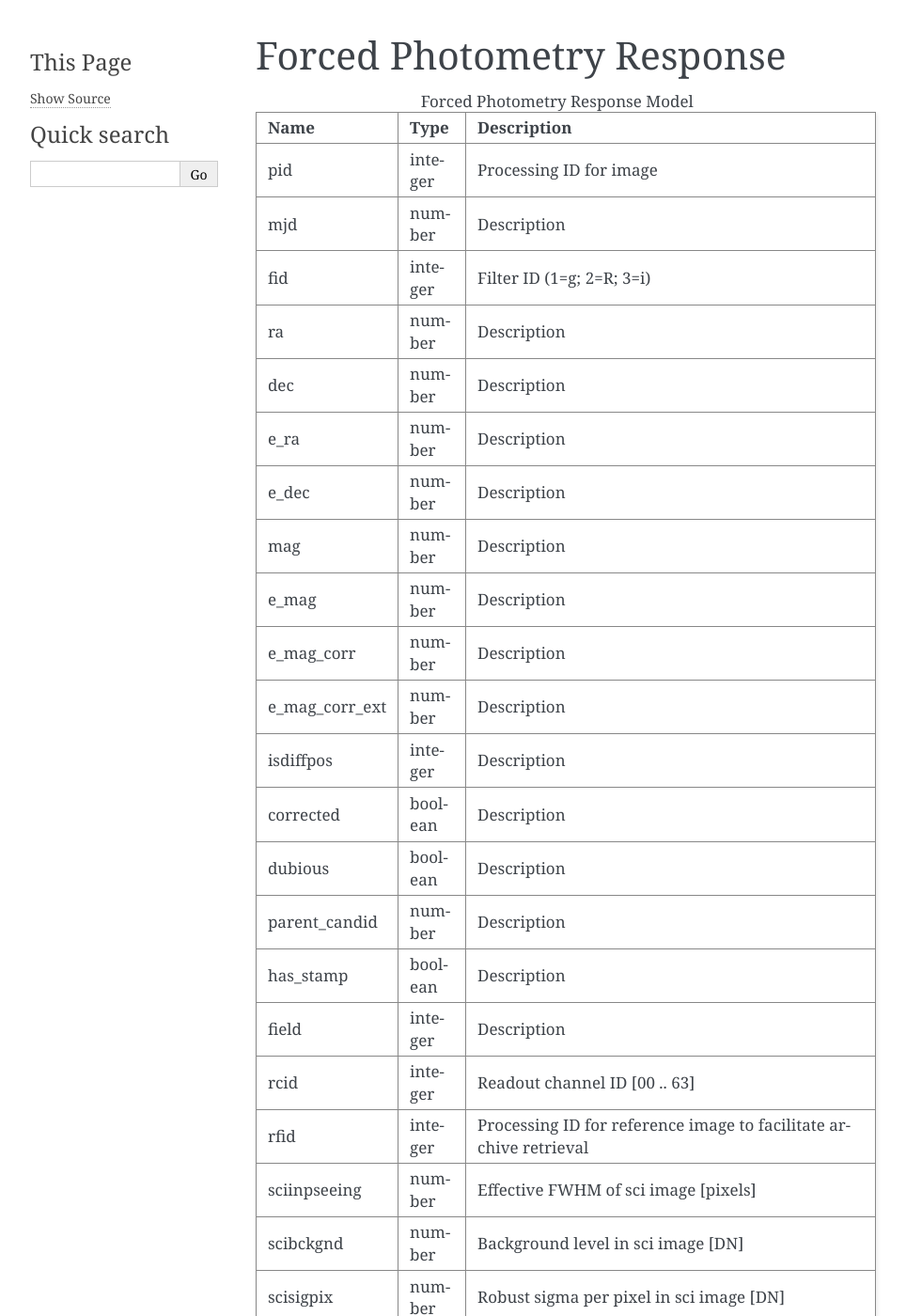
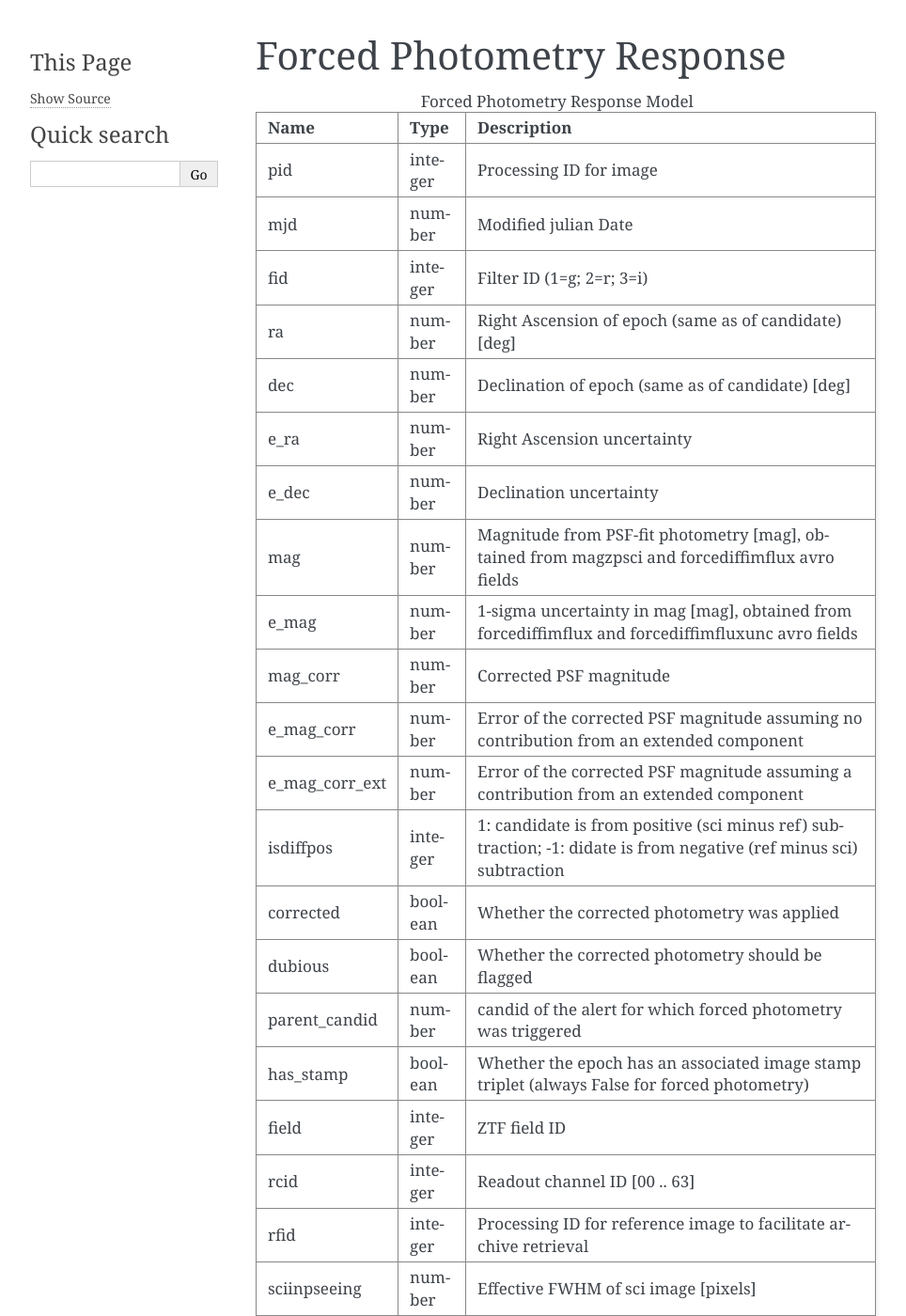
Before and after one commit to alercebroker/alerce_client, a Sphinx documentation site: the page built from docs/source/models/forced_photometry.rst, in a window 1280 px wide and 1400 px high. Shown: the whole window at 94% size, without its empty margins (148-1112 px from the left). Built offline with Sphinx 7.4.7, drawn with Linux system fonts in a browser that asks for light colours; formulas are drawn with MathJax 3; some of the changed text lies outside the part shown.

Commit message:
Added missing descriptions

```diff
--- a/docs/source/models/detection.rst
+++ b/docs/source/models/detection.rst
@@ -40,7 +40,7 @@ Detection Response
     - Magnitude from PSF-fit photometry [mag]
   * - sigmapsf
     - number
-    - 1-sigma uncertainty in magap [mag]
+    - 1-sigma uncertainty in magpsf [mag]
   * - magap
     - number
     - Aperture mag using 8 pixel diameter aperture [mag]
--- a/docs/source/models/fored_photometry.rst
+++ b/docs/source/models/forced_photometry.rst
@@ -13,52 +13,55 @@ Forced Photometry Response
     - Processing ID for image
   * - mjd
     - number
-    - Description
+    - Modified julian Date
   * - fid
     - integer
-    - Filter ID (1=g; 2=R; 3=i)
+    - Filter ID (1=g; 2=r; 3=i)
   * - ra
     - number
-    - Description
+    - Right Ascension of epoch (same as of candidate) [deg]
   * - dec
     - number
-    - Description
+    - Declination of epoch (same as of candidate) [deg]
   * - e_ra
     - number
-    - Description
+    - Right Ascension uncertainty
   * - e_dec
     - number
-    - Description
+    - Declination uncertainty
   * - mag
     - number
-    - Description
+    - Magnitude from PSF-fit photometry [mag], obtained from magzpsci and forcediffimflux avro fields
   * - e_mag
     - number
-    - Description
+    - 1-sigma uncertainty in mag [mag], obtained from forcediffimflux and forcediffimfluxunc avro fields
+  * - mag_corr
+    - number
+    - Corrected PSF magnitude
   * - e_mag_corr
     - number
-    - Description
+    - Error of the corrected PSF magnitude assuming no contribution from an extended component
   * - e_mag_corr_ext
     - number
-    - Description
+    - Error of the corrected PSF magnitude assuming a contribution from an extended component
   * - isdiffpos
     - integer
-    - Description
+    - 1: candidate is from positive (sci minus ref) subtraction; -1: didate is from negative (ref minus sci) subtraction
   * - corrected
     - boolean
-    - Description
+    - Whether the corrected photometry was applied
   * - dubious
     - boolean
-    - Description
+    - Whether the corrected photometry should be flagged
   * - parent_candid
     - number
-    - Description
+    - candid of the alert for which forced photometry was triggered
   * - has_stamp
     - boolean
-    - Description
+    - Whether the epoch has an associated image stamp triplet (always False for forced photometry)
   * - field
     - integer
-    - Description
+    - ZTF field ID
   * - rcid
     - integer
     - Readout channel ID [00 .. 63]
@@ -79,7 +82,7 @@ Forced Photometry Response
     - Magnitude zero point for photometry estimates [mag]
   * - magzpsciunc
     - number
-    - DescriptionMagnitude zero point uncertainty (in magzpsci) [mag]
+    - Magnitude zero point uncertainty (in magzpsci) [mag]
   * - magzpscirms
     - number
     - RMS (deviation from average) in all differences between instrumental photometry and matched photometric calibrators from science image processing [mag]
```
